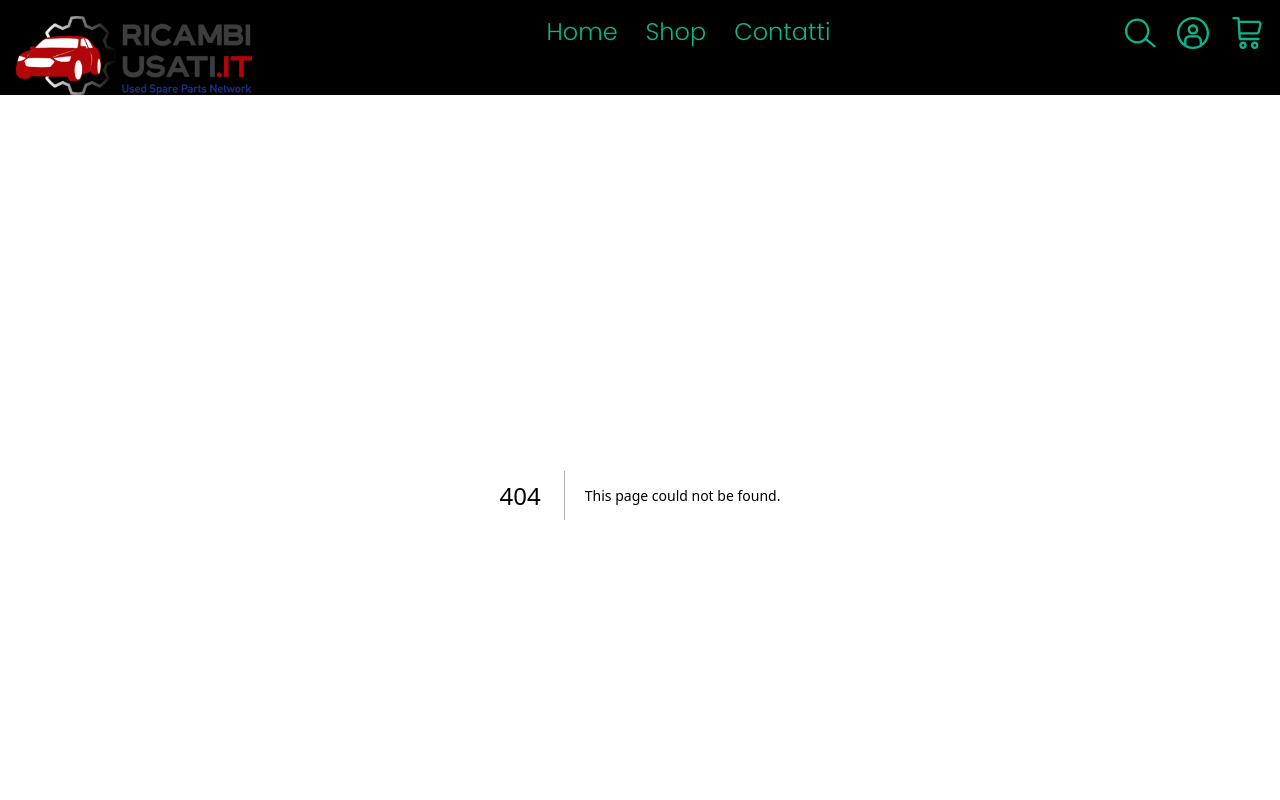
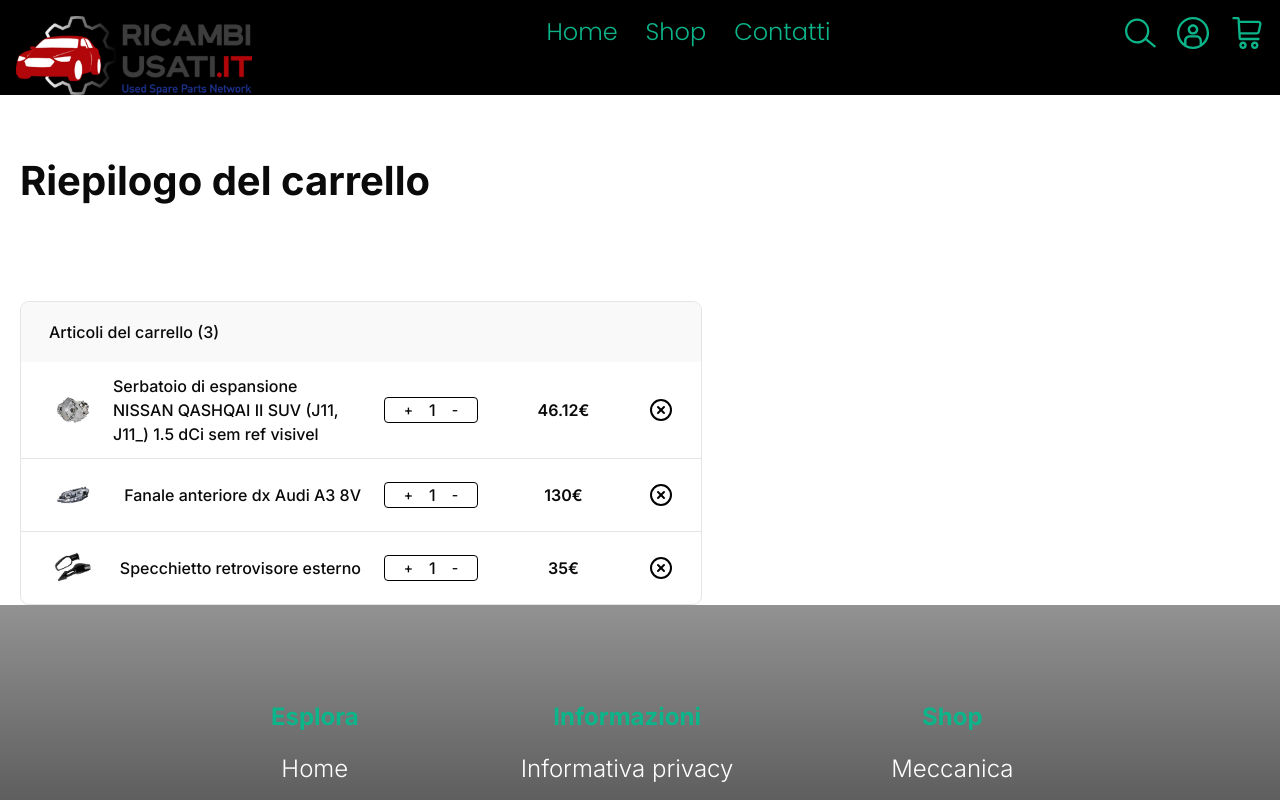
Before and after one commit to IvanCardi/ricambi-usati-fe, a Next.js app: page /cart in a window 1280 px wide. Before the commit this address had no page. Shown: the top 800 px of the page. Built offline with nearby package versions, Linux system fonts and the light colour scheme.

Commit message:
feat: adds cart-page

```diff
--- a/package.json
+++ b/package.json
@@ -3,7 +3,7 @@
   "version": "0.1.0",
   "private": true,
   "scripts": {
-    "dev": "next dev -p 3001",
+    "dev": "next dev -p 3000",
     "build": "next build",
     "start": "next start -p 3001",
     "lint": "next lint"
--- /dev/null
+++ b/src/app/cart/cart-summary-item-card.tsx
@@ -0,0 +1,54 @@
+import Image from "next/image";
+import { CartItem, useCart } from "./cartContext";
+
+export default function ItemCard(item: CartItem) {
+  const { addToCart, decrementItem, removeFromCart } = useCart();
+
+  return (
+    <div className="flex w-full justify-between items-center">
+      <div className="flex w-1/2 justify-between items-center gap-4">
+        <Image
+          className="contain"
+          src={item.imageUrl}
+          alt="mechanical article"
+          height={48}
+          width={48}
+        />
+        <span className="text-base font-inter font-medium">{item.name}</span>
+      </div>
+      <div className="flex w-[15%] justify-center items-center h-fit px-2 border border-black rounded-sm gap-4">
+        <button
+          className="flex items-center"
+          onClick={() => {
+            addToCart(item);
+          }}
+        >
+          <span className="text-sm font-inter font-medium">+</span>
+        </button>
+        <span className="text-base font-inter font-medium">
+          {item.quantity}
+        </span>
+        <button
+          className="flex items-center"
+          onClick={() => decrementItem(item.id)}
+          disabled={item.quantity === 1}
+        >
+          <span className="text-sm font-inter font-medium">-</span>
+        </button>
+      </div>
+      <div className="flex w-[20%] justify-center items-center">
+        <span className="text-base font-inter font-semibold">
+          {Math.round(item.price * item.quantity * 100) / 100}€
+        </span>
+      </div>
+      <Image
+        className="contain cursor-pointer"
+        src={"/circle-x.svg"}
+        alt="close icon"
+        height={24}
+        width={24}
+        onClick={() => removeFromCart(item.id)}
+      />
+    </div>
+  );
+}
--- /dev/null
+++ b/src/app/cart/cart-summary-page.tsx
@@ -0,0 +1,37 @@
+"use client";
+
+import MainContainer from "../components/mainContainer";
+import { useCart } from "./cartContext";
+import ItemCard from "./cart-summary-item-card";
+
+export default function CartSummary() {
+  const { items } = useCart();
+
+  return (
+    <MainContainer>
+      <div className="flex flex-col w-full md:w-[70%] lg:w-[55%] border rounded-[9px]">
+        <div className="bg-[#F9F9F9] rounded-t-[9px] py-[18px] px-7">
+          <span className="text-base font-inter font-medium">
+            Articoli del carrello {`(${items.length})`}
+          </span>
+        </div>
+        {items.length === 0 ? (
+          <div className="h-44" />
+        ) : (
+          <>
+            {items.map((item, index) => (
+              <div
+                key={item.id}
+                className={`flex justify-between px-7 py-3 gap-16 ${
+                  index !== items.length - 1 ? "border-b" : ""
+                }`}
+              >
+                <ItemCard {...item} />
+              </div>
+            ))}
+          </>
+        )}
+      </div>
+    </MainContainer>
+  );
+}
--- /dev/null
+++ b/src/app/cart/cartContext.tsx
@@ -0,0 +1,122 @@
+"use client";
+
+import React, {
+  createContext,
+  useContext,
+  useEffect,
+  useState,
+  PropsWithChildren,
+} from "react";
+import { CarPart } from "../shop/page";
+
+export interface CartItem extends CarPart {
+  quantity: number;
+}
+
+type CartContextType = {
+  items: CartItem[];
+  addToCart: (carPart: CarPart) => void;
+  removeFromCart: (id: string) => void;
+  decrementItem: (id: string) => void;
+  clearCart: () => void;
+};
+
+const CartContext = createContext<CartContextType>({
+  items: [],
+  addToCart: () => {},
+  removeFromCart: () => {},
+  decrementItem: () => {},
+  clearCart: () => {},
+});
+
+const CART_KEY = "my_cart";
+
+const dddd: CartItem[] = [
+  {
+    id: "1",
+    name: "Serbatoio di espansione NISSAN QASHQAI II SUV (J11, J11_) 1.5 dCi sem ref visivel",
+    imageUrl: "/cambio.png",
+    price: 46.12,
+    quantity: 1,
+  },
+  {
+    id: "2",
+    name: "Fanale anteriore dx Audi A3 8V",
+    imageUrl: "/fanaleria_anteriore.png",
+    price: 130,
+    quantity: 1,
+  },
+  {
+    id: "3",
+    name: "Specchietto retrovisore esterno",
+    imageUrl: "/specchietti_retrovisori.png",
+    price: 35,
+    quantity: 1,
+  },
+];
+
+export const CartProvider = (props: PropsWithChildren) => {
+  const [cart, setCart] = useState<CartItem[]>(dddd);
+
+  // Load cart from localStorage on first render
+  useEffect(() => {
+    const storedCart = localStorage.getItem(CART_KEY);
+    if (storedCart) {
+      setCart(JSON.parse(storedCart));
+    }
+  }, []);
+  useEffect(() => {
+    localStorage.setItem(CART_KEY, JSON.stringify(cart));
+  }, [cart]);
+
+  const addToCart = (carPart: CarPart) => {
+    setCart((prev) => {
+      const existing = prev.find((item) => item.id === carPart.id);
+
+      if (existing) {
+        return prev.map((item) =>
+          item.id === carPart.id
+            ? { ...item, quantity: item.quantity + 1 }
+            : item
+        );
+      } else {
+        return [...prev, { ...carPart, quantity: 1 }];
+      }
+    });
+  };
+
+  const removeFromCart = (id: string) => {
+    setCart((prev) => prev.filter((item) => item.id !== id));
+  };
+
+  const decrementItem = (id: string) => {
+    setCart((prev) => {
+      return prev.map((item) => {
+        if (item.id === id && item.quantity > 1) {
+          return { ...item, quantity: item.quantity - 1 };
+        }
+        return item;
+      });
+    });
+  };
+
+  const clearCart = () => {
+    setCart([]);
+  };
+
+  return (
+    <CartContext.Provider
+      value={{
+        items: cart,
+        addToCart,
+        removeFromCart,
+        decrementItem,
+        clearCart,
+      }}
+    >
+      {props.children}
+    </CartContext.Provider>
+  );
+};
+
+export const useCart = () => useContext(CartContext);
--- /dev/null
+++ b/src/app/cart/page.tsx
@@ -0,0 +1,18 @@
+import MainContainer from "../components/mainContainer";
+import Cart from "./cart-summary-page";
+import { CartProvider } from "./cartContext";
+
+export default function CartPage() {
+  return (
+    <CartProvider>
+      <MainContainer>
+        <div className="flex flex-col w-full gap-[90px] pt-14">
+          <h1 className="text-[40px] font-inter font-bold">
+            Riepilogo del carrello
+          </h1>
+          <Cart />
+        </div>
+      </MainContainer>
+    </CartProvider>
+  );
+}
--- a/src/app/navbar.tsx
+++ b/src/app/navbar.tsx
@@ -57,7 +57,9 @@ export default function Navbar() {
           <Link href="/profilo">
             <Image src={profile} objectFit="contain" alt="profile icon" />
           </Link>
-          <Image src={cart} objectFit="contain" alt="cart icon" />
+          <Link href={"/cart"}>
+            <Image src={cart} objectFit="contain" alt="cart icon" />
+          </Link>
         </div>
         <div className="flex items-center md:hidden p-1 sticky top-0">
           {/* Mobile menu button*/}
--- a/src/app/shop/car-part-card.tsx
+++ b/src/app/shop/car-part-card.tsx
@@ -5,9 +5,11 @@ import { Button } from "@/components/ui/button";
 import Image from "next/image";
 import noImagePlaceholder from "../../../public/no-image-placeholder.jpg";
 import { CarPart } from "./page";
+import { useCart } from "../cart/cartContext";
 
 export function CarPartCard(carPart: CarPart) {
   const router = useRouter();
+  const { addToCart } = useCart();
 
   return (
     <div className="flex flex-col w-full gap-14 bg-white">
@@ -48,7 +50,10 @@ export function CarPartCard(carPart: CarPart) {
               {carPart.price}€
             </span>
           </div>
-          <Button className="w-fit bg-[#0BB489] hover:bg-[#0BB489]/85">
+          <Button
+            className="w-fit bg-[#0BB489] hover:bg-[#0BB489]/85"
+            onClick={() => addToCart(carPart)}
+          >
             <span className="text-[9px] text-white font-inter font-medium">
               Aggiungi al carrello
             </span>
--- a/src/app/shop/product/[id]/mobile/productPageMobile.tsx
+++ b/src/app/shop/product/[id]/mobile/productPageMobile.tsx
@@ -1,3 +1,5 @@
+"use client";
+
 import MainContainer from "@/app/components/mainContainer";
 import Image from "next/image";
 import { CarPartDetailed } from "../productPage";
@@ -12,17 +14,19 @@ import PaymentDetails from "../../paymentDetails";
 import FormCTA from "@/app/form/formCTA";
 import RelatedProducts from "../relatedProducts";
 import { CarPart } from "@/app/shop/page";
+import { useCart } from "@/app/cart/cartContext";
 
-export default function productPageMobile({
+export default function ProductPageMobile({
   product,
   relatedProducts,
 }: {
   product: CarPartDetailed;
   relatedProducts?: CarPart[];
 }) {
+  const { addToCart } = useCart();
+
   return (
     <>
-      {" "}
       <MainContainer>
         <div className="flex flex-col gap-28 pt-14">
           <div className="flex w-full gap-4 md:gap-7">
@@ -136,6 +140,14 @@ export default function productPageMobile({
             </div>
             <div className="flex w-[26%] pt-14 px-[2px]">
               <PaymentDetails
+                onAddToCart={() =>
+                  addToCart({
+                    id: product.id,
+                    imageUrl: product.imageUrl,
+                    name: product.name,
+                    price: product.price,
+                  })
+                }
                 price={product.price}
                 warranty={product.warranty}
               />
--- a/src/app/shop/product/[id]/productPage.tsx
+++ b/src/app/shop/product/[id]/productPage.tsx
@@ -16,6 +16,7 @@ import PaymentDetails from "../paymentDetails";
 import FormCTA from "@/app/form/formCTA";
 import Device from "@/app/components/device";
 import { CarPart } from "../../page";
+import { useCart } from "@/app/cart/cartContext";
 
 export interface CarPartDetailed extends CarPart {
   images: string[];
@@ -58,6 +59,7 @@ export default function ProductPage({
     script.innerHTML = JSON.stringify(jsonLd);
     document.head.appendChild(script);
   }, [product]);
+  const { addToCart } = useCart();
 
   return (
     <Device>
@@ -202,6 +204,14 @@ export default function ProductPage({
                     </div>
                     <div className="flex w-[26%] pt-14 px-[2px]">
                       <PaymentDetails
+                        onAddToCart={() =>
+                          addToCart({
+                            id: product.id,
+                            imageUrl: product.imageUrl,
+                            name: product.name,
+                            price: product.price,
+                          })
+                        }
                         price={product.price}
                         warranty={product.warranty}
                       />
--- a/src/app/shop/product/paymentDetails.tsx
+++ b/src/app/shop/product/paymentDetails.tsx
@@ -2,9 +2,11 @@ import { Button } from "@/components/ui/button";
 import Image from "next/image";
 
 export default function PaymentDetails({
+  onAddToCart,
   price,
   warranty,
 }: {
+  onAddToCart: () => void;
   price: number;
   warranty?: number;
 }) {
@@ -22,7 +24,10 @@ export default function PaymentDetails({
         <span className="text-xs md:text-[15px] font-poppins font-semibold">
           La spedizione e l&apos;IVA sono incluse nel prezzo.
         </span>
-        <Button className="w-full md:w-fit bg-[#0BB489] hover:bg-[#0BB489]/85">
+        <Button
+          className="w-full md:w-fit bg-[#0BB489] hover:bg-[#0BB489]/85"
+          onClick={onAddToCart}
+        >
           <span className="text-sm md:text-base text-white font-inter font-medium">
             Aggiungi al carrello
           </span>
```
Also changed, not shown: src/app/shop/page.tsx (+6 -1 lines), public/circle-x.svg (added).
